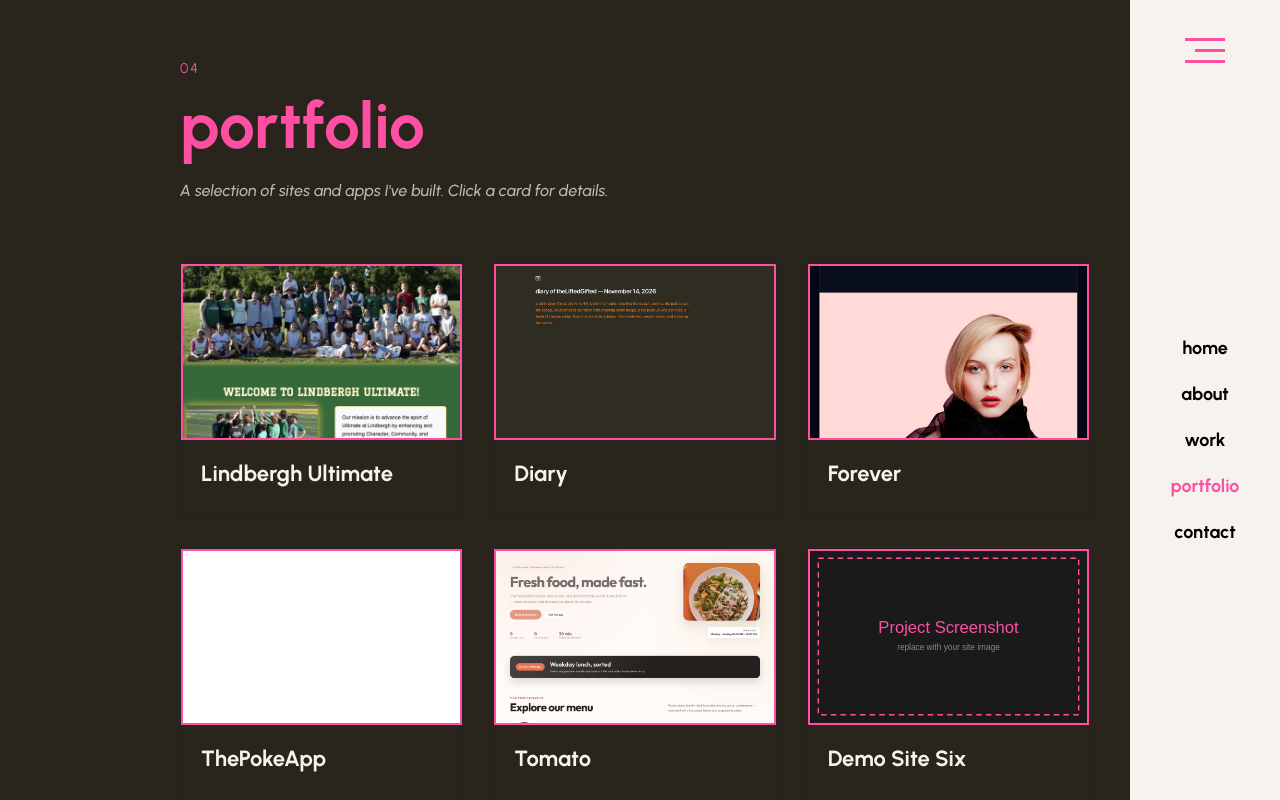
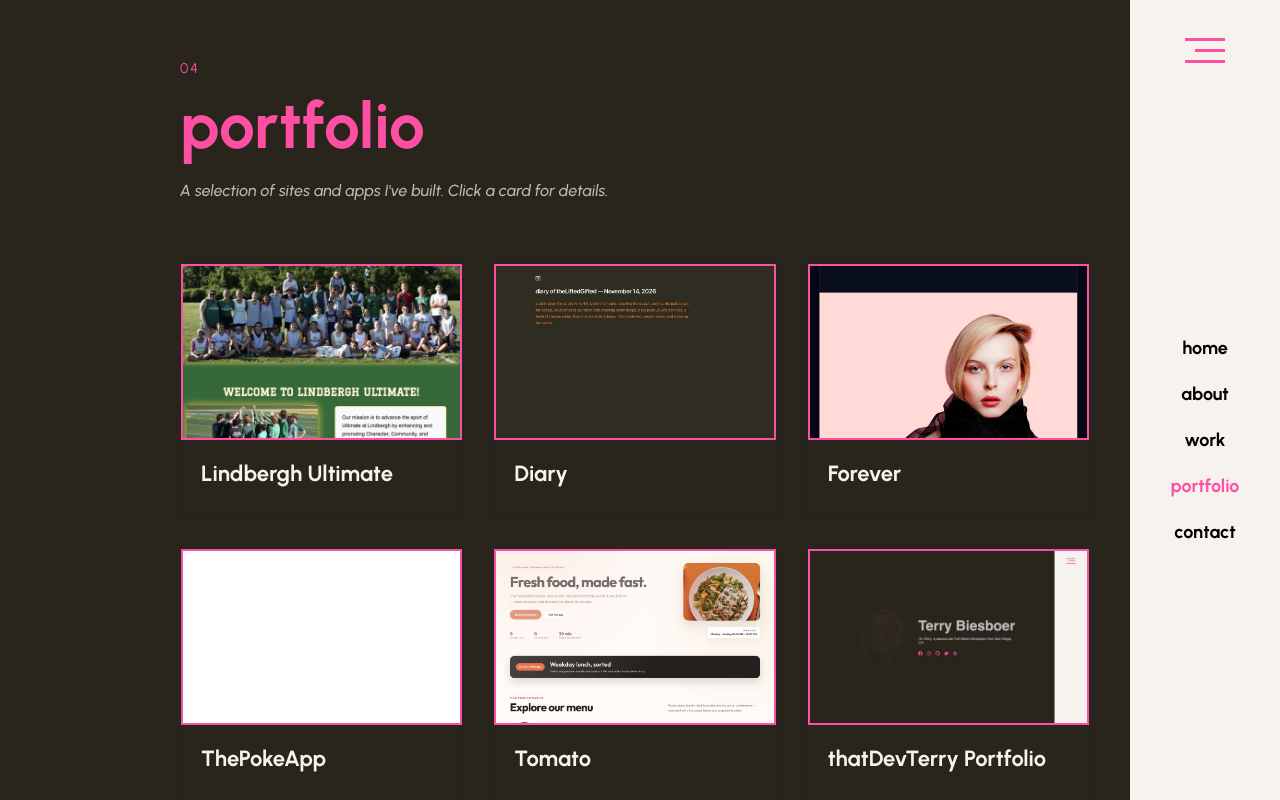
Before and after one commit to biesboerTerry-FS/thatDevTerry, a React (Create React App) app: page /portfolio in a window 1280 px wide. Shown: the top 800 px of the page. Built offline with nearby package versions, Linux system fonts and the light colour scheme.

Commit message:
Add portfolio homepage thumbnail as project card

```diff
--- a/src/data/projects.js
+++ b/src/data/projects.js
@@ -4,6 +4,7 @@ import projectOneImage from "../images/project-one.jpg";
 import diaryImage from "../images/diary.jpg";
 import foreverImage from "../images/forever.jpg";
 import pokeAppImage from "../images/thepokeapp.jpg";
+import portfolioThumbnail from "../images/portfolio-thumbnail.jpg";
 
 export const projects = [
 	{
@@ -68,12 +69,13 @@ export const projects = [
 		],
 	},
 	{
-		title: "Demo Site Six",
-		description: "Placeholder demo site. Replace with a short summary of this site.",
-		url: "https://example.com",
-		repo: "https://github.com/thatdevterry/demo-site-six",
-		image: placeholderImage,
-		tags: ["Node.js", "MongoDB"],
+		title: "thatDevTerry Portfolio",
+		description:
+			"My personal portfolio site showcasing projects, skills, and contact information.",
+		url: "https://github.com/biesboerTerry-FS/thatDevTerry",
+		repo: "https://github.com/biesboerTerry-FS/thatDevTerry",
+		image: portfolioThumbnail,
+		tags: ["React", "SCSS", "Portfolio"],
 	},
 	{
 		title: "Demo Site Seven",
--- a/src/pages/Portfolio.js
+++ b/src/pages/Portfolio.js
@@ -8,7 +8,7 @@ const Portfolio = () => {
 	const closeButtonRef = useRef(null);
 
 	useEffect(() => {
-		document.title = "Portfolio | Terence Biesboer";
+		document.title = "Portfolio | Terry Biesboer";
 	}, []);
 
 	useEffect(() => {
```
Also changed, not shown: src/images/portfolio-thumbnail.jpg (added).
